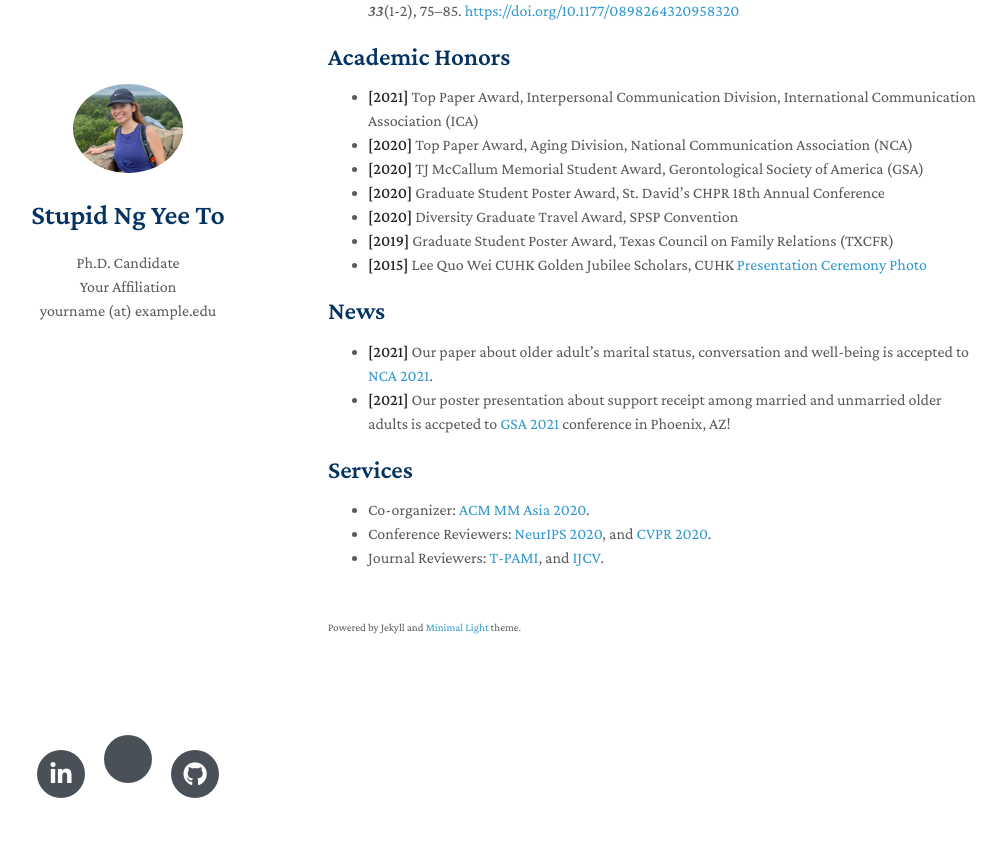
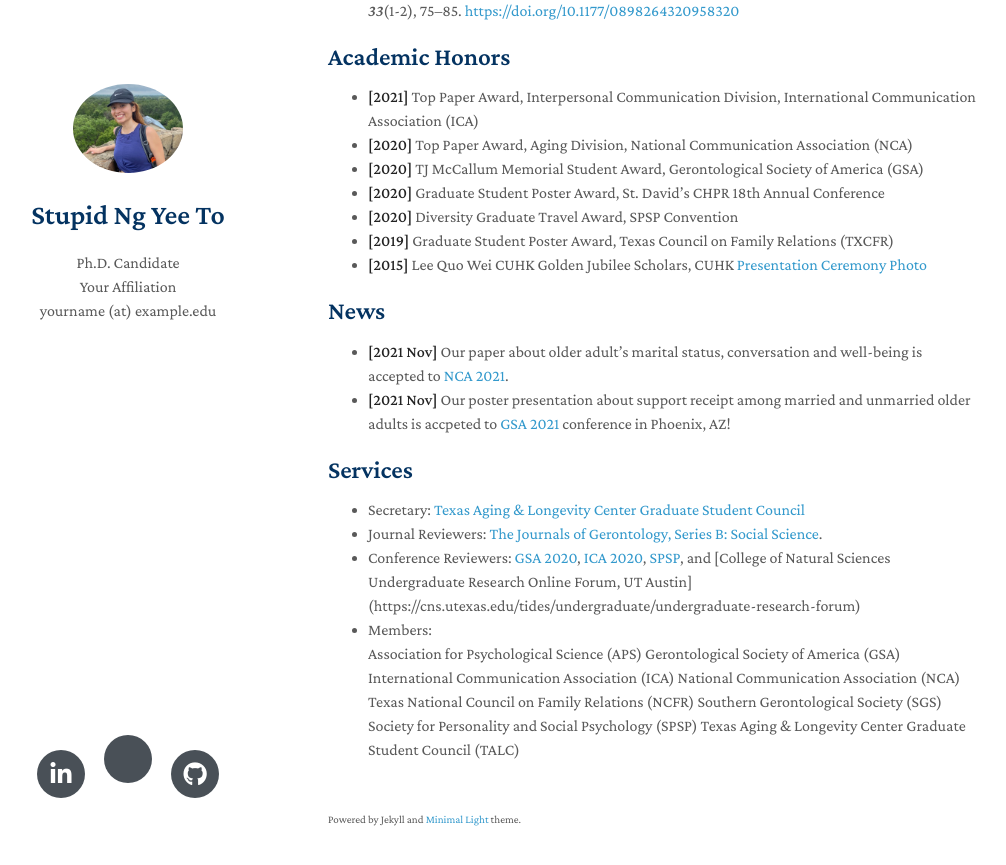
Before and after one commit to Crystal-ng/Crystal-ng.github.io, a Jekyll site: the page built from index.md, in a window 1280 px wide and 900 px high, scrolled down 1230 px. Shown: the top 865 px of the window, without its empty margins (142-1148 px from the left). Built offline with Jekyll 4.4.1, drawn with Linux system fonts in a browser that asks for light colours; nearby versions of some CDN libraries; a style sheet for code colours, icons or effects is not loaded; our own code applies the rules of GitHub Pages for plain Markdown files.

Commit message:
Update index.md

```diff
--- a/index.md
+++ b/index.md
@@ -47,11 +47,20 @@ My name is Crystal Ng. I am a Ph.D. candidate at the University of Texas at Aust
 - **[2015]** Lee Quo Wei CUHK Golden Jubilee Scholars, CUHK [Presentation Ceremony Photo](https://www.oia.cuhk.edu.hk/eng/gallery/the-second-lee-quo-wei-cuhk-golden-jubilee-scholarship-presentation-ceremony/the-second-lee-quo-wei-cuhk-golden-jubilee-scholarship-presentation-ceremony)
 
 ## News
-- **[2021]** Our paper about older adult’s marital status, conversation and well-being is accepted to [NCA 2021](https://www.natcom.org/).
-- **[2021]** Our poster presentation about support receipt among married and unmarried older adults is accpeted to [GSA 2021](https://www.gsa2021.org/) conference in Phoenix, AZ!
+- **[2021 Nov]** Our paper about older adult’s marital status, conversation and well-being is accepted to [NCA 2021](https://www.natcom.org/).
+- **[2021 Nov]** Our poster presentation about support receipt among married and unmarried older adults is accpeted to [GSA 2021](https://www.gsa2021.org/) conference in Phoenix, AZ!
 
 ## Services
-
-- Co-organizer: [ACM MM Asia 2020](https://mmasia2020.org/).
-- Conference Reviewers: [NeurIPS 2020](https://neurips.cc/Conferences/2020), and [CVPR 2020](http://cvpr2020.thecvf.com/).
-- Journal Reviewers: [T-PAMI](https://ieeexplore.ieee.org/xpl/RecentIssue.jsp?punumber=34), and [IJCV](https://www.springer.com/journal/11263).
+- Secretary: [Texas Aging & Longevity Center Graduate Student Council](https://liberalarts.utexas.edu/talc/students/graduate-student-council.php)
+- Journal Reviewers: [The Journals of Gerontology, Series B: Social Science](https://academic.oup.com/psychsocgerontology).
+- Conference Reviewers: [GSA 2020](https://www.gsa2021.org/), [ICA 2020](https://www.icahdq.org/page/ICA2021), [SPSP](https://meeting.spsp.org/), and [College of Natural Sciences Undergraduate Research Online Forum, UT Austin] (https://cns.utexas.edu/tides/undergraduate/undergraduate-research-forum)
+- Members:
+  <br>
+  Association for Psychological Science (APS)
+  Gerontological Society of America (GSA)
+  International Communication Association (ICA)
+  National Communication Association (NCA)
+  Texas National Council on Family Relations (NCFR)
+  Southern Gerontological Society (SGS)
+  Society for Personality and Social Psychology (SPSP)
+  Texas Aging & Longevity Center Graduate Student Council (TALC)
```
